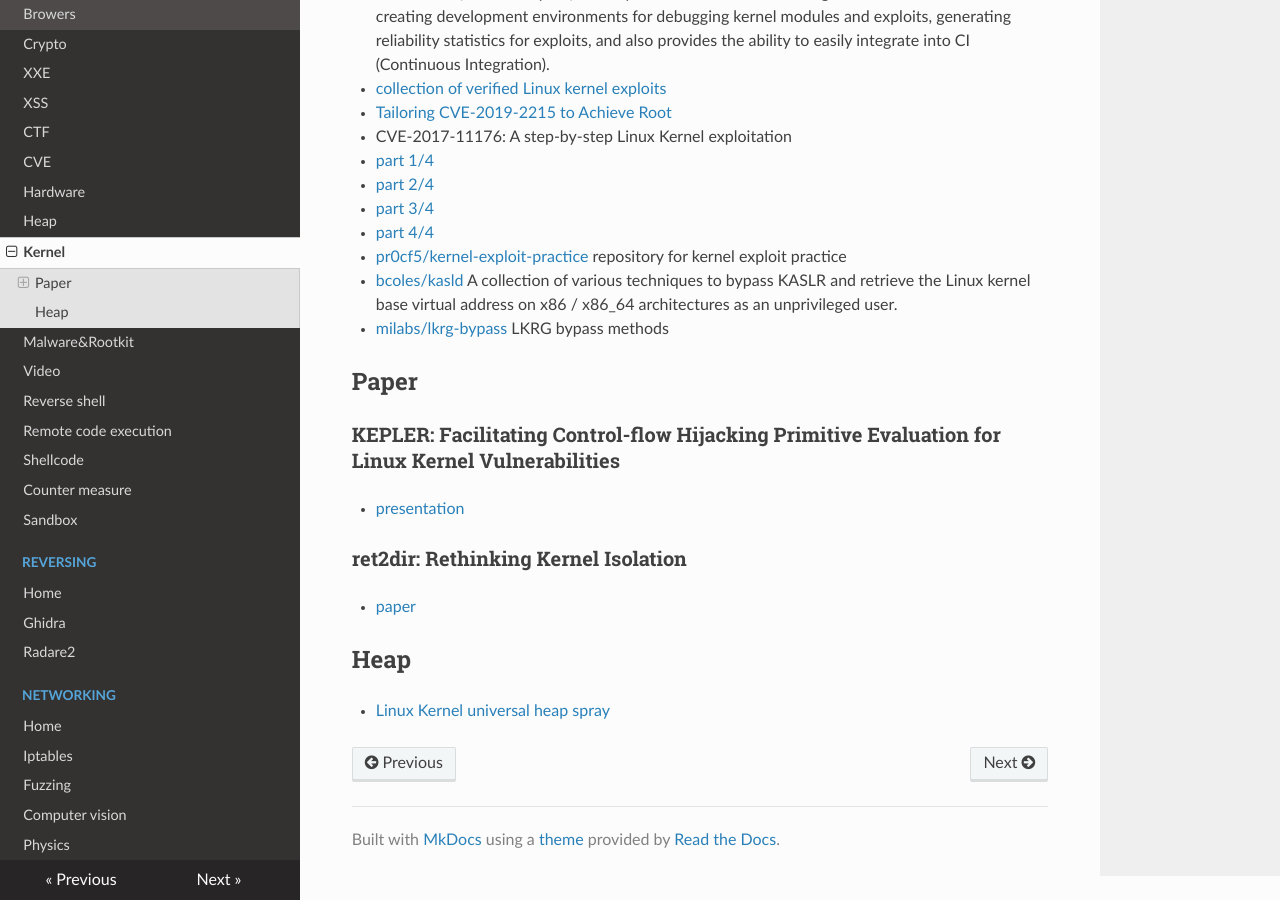
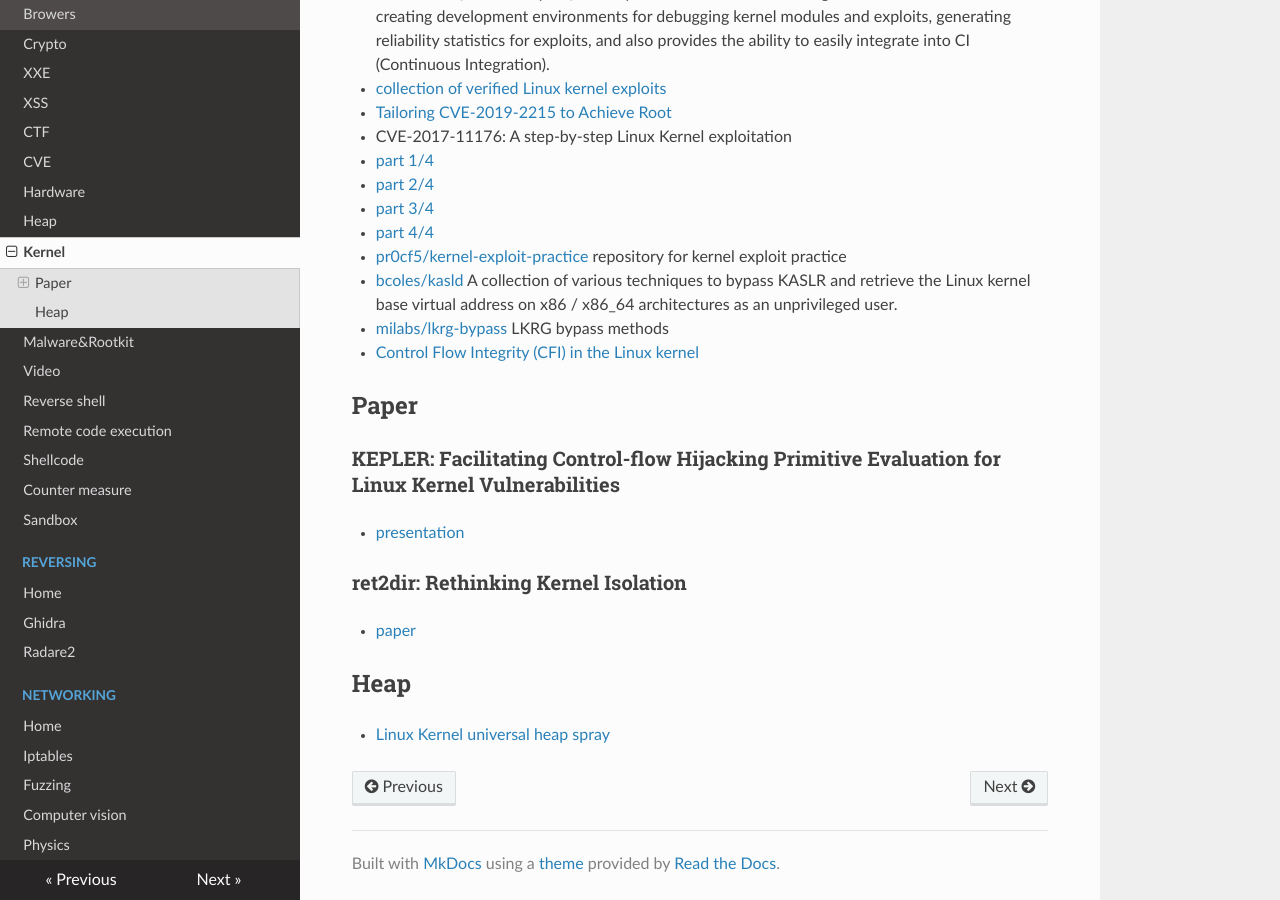
Before and after one commit to gipi/low-level, an MkDocs documentation site: the page built from docs/security/kernel.md, in a window 1280 px wide and 900 px high, scrolled down 683 px. Built offline with MkDocs 1.6.1, drawn with Linux system fonts in a browser that asks for light colours; nearby versions of some CDN libraries; old or Windows-style settings are respelled for this version of MkDocs.

Commit message:
Update kernel.md

```diff
--- a/docs/security/kernel.md
+++ b/docs/security/kernel.md
@@ -33,6 +33,7 @@
  - [pr0cf5/kernel-exploit-practice](https://github.com/pr0cf5/kernel-exploit-practice) repository for kernel exploit practice
  - [bcoles/kasld](https://github.com/bcoles/kasld) A collection of various techniques to bypass KASLR and retrieve the Linux kernel base virtual address on x86 / x86_64 architectures as an unprivileged user.
  - [milabs/lkrg-bypass](https://github.com/milabs/lkrg-bypass) LKRG bypass methods
+ - [Control Flow Integrity (CFI) in the Linux kernel](https://outflux.net/slides/2020/lca/cfi.pdf)
 
 ## Paper
 
```
